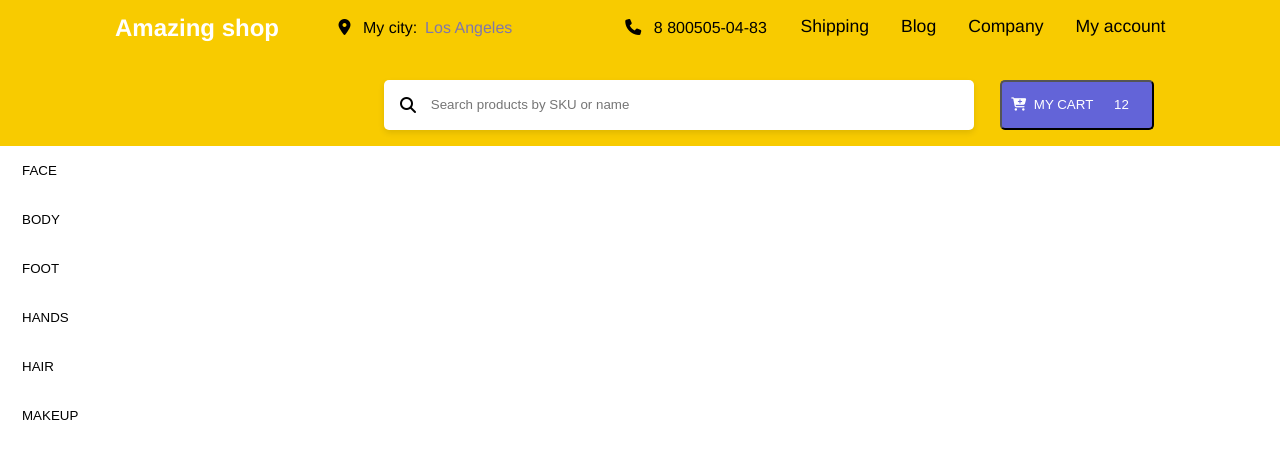
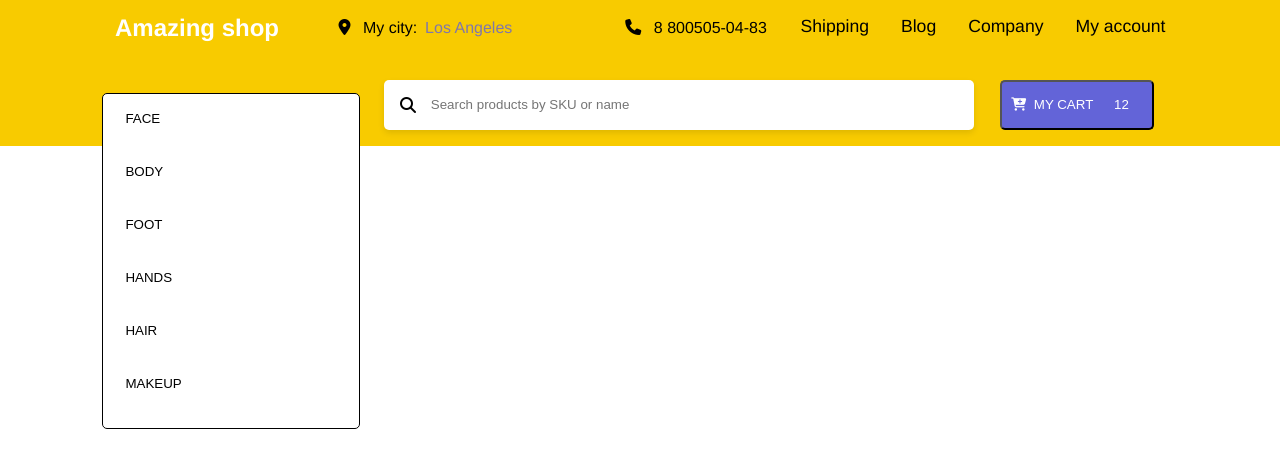
Before and after one commit to svrgrapffel/robert_preemp2019, a React (Create React App) app in the folder proiect-preemp2019React/amazing_store/: page / in a window 1280 px wide. Shown: the top 468 px of the page. Built offline with nearby package versions, Linux system fonts and the light colour scheme.

Commit message:
small changes at sidebar

```diff
--- a/proiect-preemp2019React/amazing_store/src/Components/MainContent/MainContent.jsx
+++ b/proiect-preemp2019React/amazing_store/src/Components/MainContent/MainContent.jsx
@@ -1,7 +1,6 @@
 import React from "react";
 import "./MainContent.css";
 import Sidebar from "../Sidebar/Sidebar";
-import SubComp from "../Sidebar-subComp/Sidebar-sybComp";
 
 class MainContent extends React.Component {
   constructor(props) {
@@ -32,15 +31,14 @@ class MainContent extends React.Component {
     this.setState({ showSubcat: catName });
     console.log(catName);
   };
+
   render() {
     return (
       <Sidebar
         categories={this.state.categories}
         showSubcat={this.state.showSubcat}
         showMeSubcat={this.showMeSubcat}
-      >
-        <SubComp />
-      </Sidebar>
+      />
     );
   }
 }
--- a/proiect-preemp2019React/amazing_store/src/Components/Sidebar-subComp/Sidebar-sybComp.jsx
+++ /dev/null
@@ -1,5 +0,0 @@
-import React from "react";
-
-class SubComp extends React.Component {}
-
-export default SubComp;
--- a/proiect-preemp2019React/amazing_store/src/Components/Sidebar/Sidebar.css
+++ b/proiect-preemp2019React/amazing_store/src/Components/Sidebar/Sidebar.css
@@ -16,7 +16,16 @@
   list-style-type: none;
   text-align: left;
   cursor: pointer;
+  margin: 10px;
 }
 .subCat-li:hover {
   color: rgb(255, 196, 0);
 }
+.sidebar-container {
+  width: 20%;
+  background-color: white;
+  border: 1px solid black;
+  margin: -4.1% 3% 0 8%;
+  border-radius: 5px;
+  font-size: 18px;
+}
```
